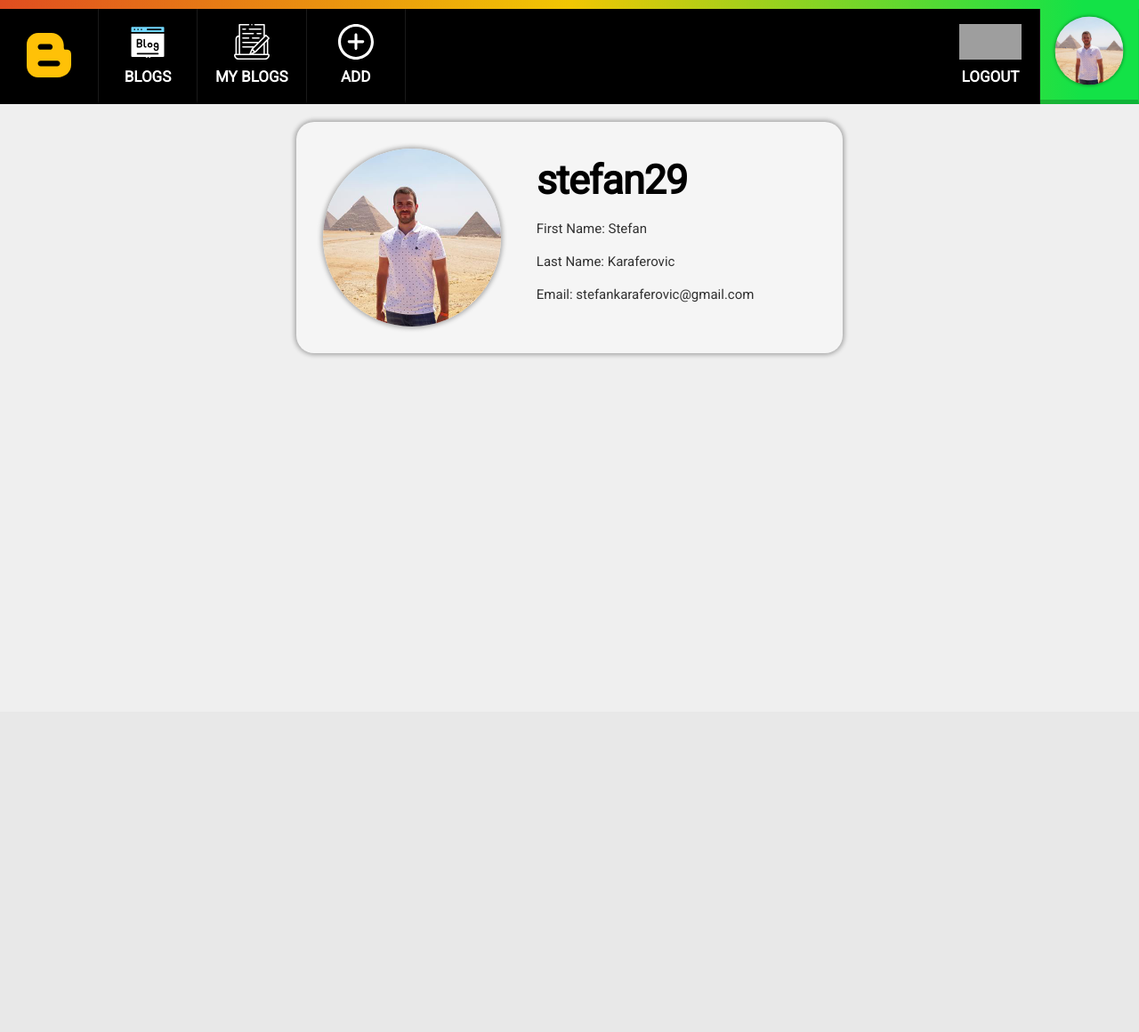
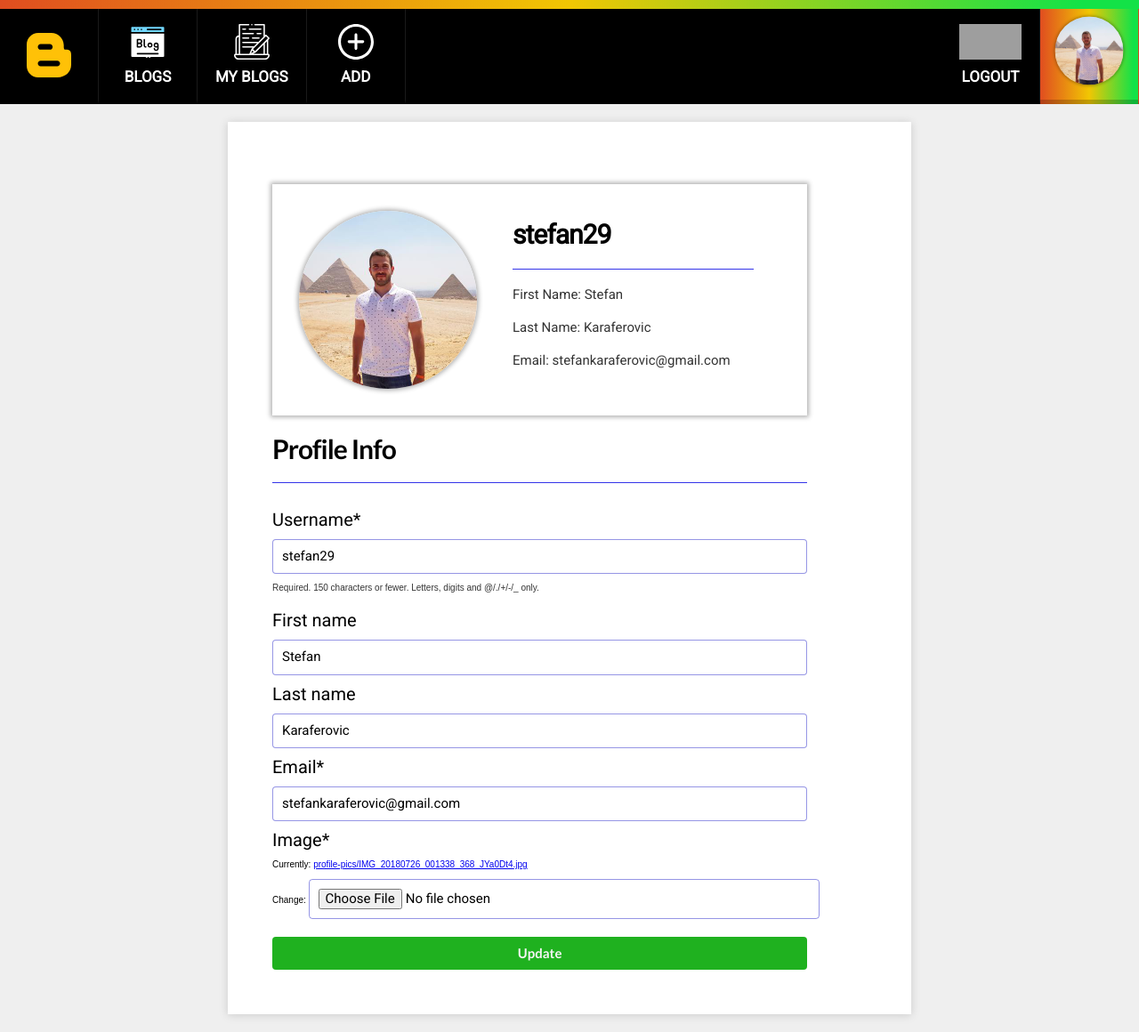
Before and after one commit to stefank-29/BlogApp-Django, a Django app: page /profile/ in a window 1280 px wide. Shown: the whole page at 89% size. Before the commit the page ends 401 px from the top, so only its background shows below. Run offline with Django 3.2, Linux system fonts and the light colour scheme; a user stored in the database is signed in; data comes from the database, SQL or seed files in the repository; both versions use the stored data as it was after the commit; some libraries are stand-ins or nearby versions; grey boxes are pictures that could not be loaded.

Commit message:
user update with image resize

```diff
--- a/django_project/blog/static/blog/css/partials/_forms.css
+++ b/django_project/blog/static/blog/css/partials/_forms.css
@@ -17,6 +17,10 @@ textarea:focus {
 input.input--error,
 textarea.input--error {
     border-color: red;
+}
+input[type='file'] {
+    margin-top: 1rem;
+    width: 86%;
 }
 label {
     padding: 10px 0;
--- a/django_project/blog/static/blog/css/partials/_profile.css
+++ b/django_project/blog/static/blog/css/partials/_profile.css
@@ -1,12 +1,12 @@
 .user-card {
     padding: 3rem;
-    margin: 2rem auto;
-    width: 80%;
-    border-radius: 20px;
+    margin: 2rem 0;
+    width: 90%;
+    /* border-radius: 20px; */
     box-shadow: 0 0 5px 2px rgba(0, 0, 0, 0.3);
     display: flex;
     align-items: center;
-    background-color: whitesmoke;
+    background-color: white;
 }
 
 .user-card img {
--- a/django_project/users/forms.py
+++ b/django_project/users/forms.py
@@ -1,6 +1,7 @@
 from django import forms
 from django.contrib.auth.forms import UserCreationForm
 from django.contrib.auth.models import User
+from .models import Profile
 
 class UserRegisterForm(UserCreationForm):
     first_name = forms.CharField(required=False, max_length=100, widget=forms.TextInput(attrs={'class': 'special'})) # dodavanje klase kao widget
@@ -10,3 +11,19 @@ class UserRegisterForm(UserCreationForm):
     class Meta:
         model = User # model sa kojim forma interaguje
         fields = ['username', 'first_name', 'last_name', 'email', 'password1', 'password2']
+
+
+class UserUpdateForm(forms.ModelForm):
+    first_name = forms.CharField(required=False, max_length=100)
+    last_name = forms.CharField(required=False, max_length=100)
+    email = forms.EmailField()
+
+    class Meta:
+        model = User
+        fields = ['username', 'first_name', 'last_name', 'email']
+
+
+class ProfileUpdateForm(forms.ModelForm):
+    class Meta:
+        model = Profile
+        fields = ['image']
--- a/django_project/users/models.py
+++ b/django_project/users/models.py
@@ -1,5 +1,6 @@
 from django.db import models
 from django.contrib.auth.models import User
+from PIL import Image
 
 class Profile(models.Model):
     user = models.OneToOneField(User, on_delete=models.CASCADE) # veza sa User modelom (ako se obrise user brise se i profil)
@@ -7,3 +8,12 @@ class Profile(models.Model):
 
     def __str__(self):
         return f'{self.user.username} Profile'
+
+    def save(self):
+        super().save()
+
+        image = Image.open(self.image.path)
+        if image.height > 400 or image.width > 400:
+            output_size = (400, 400)
+            image.thumbnail(output_size)
+            image.save(self.image.path)
--- a/django_project/users/templates/users/profile.html
+++ b/django_project/users/templates/users/profile.html
@@ -2,6 +2,8 @@
 {% load crispy_forms_tags %}
 {% block content %}
     <div class="inner">
+
+        <form  method='POST' class="form card" enctype='multipart/form-data'>
             <div class="user-card">
                 <img src="{{ user.profile.image.url }}" alt="">
                 <div class="details">
@@ -15,5 +17,12 @@
                     <p>Email: {{ user.email }}</p>
                 </div>
             </div>
+
+            {% csrf_token %}
+            <h2>Profile Info</h2>
+            {{ u_form|crispy }}
+            {{ p_form|crispy }}
+            <input type="submit" value='Update' name='update' class="button save">
+        </form>
     </div>
 {% endblock content %}
--- a/django_project/users/templates/users/register.html
+++ b/django_project/users/templates/users/register.html
@@ -2,7 +2,7 @@
 {% load crispy_forms_tags %}
 {% block content %}
     <div class="inner">
-        <form  method='POST' class="form">
+        <form  method='POST' class="form card">
             {% csrf_token %}
             <h2>Register</h2>
             {{ form|crispy }}
--- a/django_project/users/views.py
+++ b/django_project/users/views.py
@@ -2,7 +2,7 @@ from django.shortcuts import render, redirect
 from django.contrib.auth.views import LoginView, LogoutView
 from django.contrib.messages.views import SuccessMessageMixin
 from django.contrib import messages
-from .forms import UserRegisterForm
+from .forms import UserRegisterForm, UserUpdateForm, ProfileUpdateForm
 from django.contrib.auth.decorators import login_required
 
 def register(request):
@@ -22,7 +22,6 @@ class MyLoginView(SuccessMessageMixin, LoginView):
     template_name = 'users/login.html'
     success_url = 'blog-home'
     success_message = 'You are successfully logged in!'
-
 class MyLogoutView(SuccessMessageMixin, LogoutView):
     template_name = 'users/logout.html'
     success_url = 'blog-home'
@@ -32,6 +31,25 @@ class MyLogoutView(SuccessMessageMixin, LogoutView):
         messages.add_message(request, messages.INFO, 'Successfully logged out.')
         return response
 
+
 @login_required # samo za metode
 def profile(request):
-    return render(request, 'users/profile.html')
+    if request.method == 'POST':
+        u_form = UserUpdateForm(request.POST, instance=request.user)
+        p_form = ProfileUpdateForm(request.POST, request.FILES, instance=request.user.profile)
+        if u_form.is_valid() and p_form.is_valid():
+            u_form.save()
+            p_form.save()
+            messages.success(request, f'Your account has been updated!')
+            return redirect('profile') # mora redirekt da se ne okine post opet
+    else:
+        u_form = UserUpdateForm(instance=request.user)
+        p_form = ProfileUpdateForm(instance=request.user.profile)
+
+
+    context = {
+        'u_form': u_form,
+        'p_form': p_form
+    }
+
+    return render(request, 'users/profile.html', context)
```
Also changed, not shown: django_project/db.sqlite3, django_project/media/profile-pics/IMG_20180726_001338_368.jpg (deleted), django_project/media/profile-pics/IMG_20180726_001338_368_JYa0Dt4.jpg (added). Lines whose indentation alone changed are shown as unchanged.
